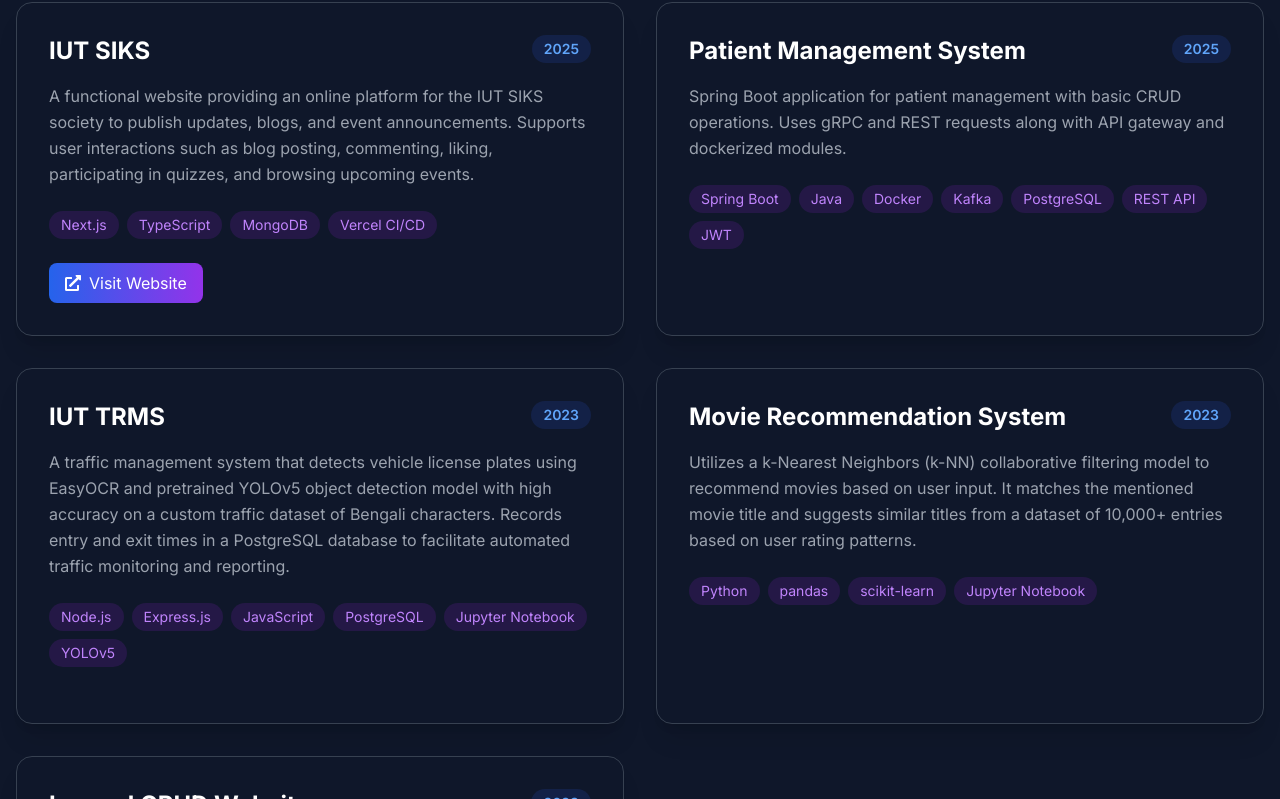
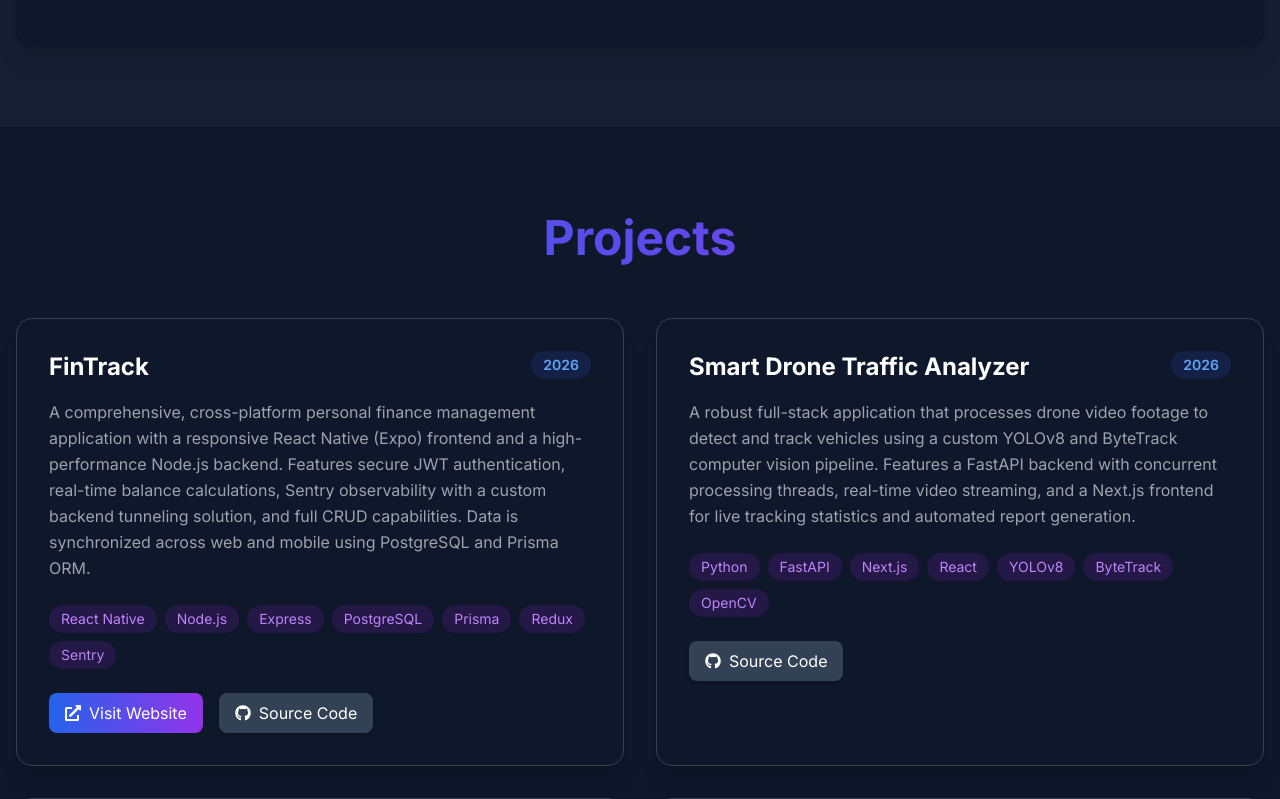
Before and after one commit to Shahrier-Al-Tanzim/my-official-portfolio, a Next.js app: page / in a window 1280 px wide. Shown: the part 3400-4199 px from the top of the page. Built offline with nearby package versions, Linux system fonts and the light colour scheme.

Commit message:
Updated latest projects

```diff
--- a/components/Projects.tsx
+++ b/components/Projects.tsx
@@ -5,6 +5,21 @@ import { FaExternalLinkAlt, FaGithub } from 'react-icons/fa';
 
 export default function Projects() {
   const projects = [
+    {
+      title: 'FinTrack',
+      year: '2026',
+      description: 'A comprehensive, cross-platform personal finance management application with a responsive React Native (Expo) frontend and a high-performance Node.js backend. Features secure JWT authentication, real-time balance calculations, Sentry observability with a custom backend tunneling solution, and full CRUD capabilities. Data is synchronized across web and mobile using PostgreSQL and Prisma ORM.',
+      technologies: ['React Native', 'Node.js', 'Express', 'PostgreSQL', 'Prisma', 'Redux', 'Sentry'],
+      link: 'https://fintrack-mobile.onrender.com',
+      github: 'https://github.com/Shahrier-Al-Tanzim/fintrack',
+    },
+    {
+      title: 'Smart Drone Traffic Analyzer',
+      year: '2026',
+      description: 'A robust full-stack application that processes drone video footage to detect and track vehicles using a custom YOLOv8 and ByteTrack computer vision pipeline. Features a FastAPI backend with concurrent processing threads, real-time video streaming, and a Next.js frontend for live tracking statistics and automated report generation.',
+      technologies: ['Python', 'FastAPI', 'Next.js', 'React', 'YOLOv8', 'ByteTrack', 'OpenCV'],
+      github: 'https://github.com/Shahrier-Al-Tanzim/drone-traffic-analyzer',
+    },
     {
       title: 'IUT SIKS',
       year: '2025',
@@ -87,6 +102,7 @@ export default function Projects() {
                   ))}
                 </div>
 
+                <div className="flex flex-wrap gap-4">
                   {project.link && (
                     <a
                       href={project.link}
@@ -98,6 +114,18 @@ export default function Projects() {
                       Visit Website
                     </a>
                   )}
+                  {project.github && (
+                    <a
+                      href={project.github}
+                      target="_blank"
+                      rel="noopener noreferrer"
+                      className="inline-flex items-center gap-2 px-4 py-2 bg-slate-800 dark:bg-slate-700 text-white rounded-lg hover:bg-slate-700 dark:hover:bg-slate-600 transition-all duration-300 shadow-md"
+                    >
+                      <FaGithub />
+                      Source Code
+                    </a>
+                  )}
+                </div>
               </motion.div>
             ))}
           </div>
--- a/components/Skills.tsx
+++ b/components/Skills.tsx
@@ -2,7 +2,7 @@
 
 import { motion } from 'framer-motion';
 import { FaReact, FaPhp, FaJava, FaPython, FaDocker, FaNodeJs } from 'react-icons/fa';
-import { SiTypescript, SiMysql, SiLaravel, SiSpringboot, SiJira, SiTrello } from 'react-icons/si';
+import { SiTypescript, SiMysql, SiLaravel, SiSpringboot, SiJira, SiTrello, SiFastapi, SiNextdotjs, SiOpencv, SiPostgresql, SiExpress, SiPrisma, SiRedux, SiSentry } from 'react-icons/si';
 
 export default function Skills() {
   const skillCategories = [
@@ -13,6 +13,7 @@ export default function Skills() {
         { name: 'ReactJS', icon: FaReact, color: 'text-cyan-500' },
         { name: 'TypeScript', icon: SiTypescript, color: 'text-blue-600' },
         { name: 'MySQL', icon: SiMysql, color: 'text-blue-700' },
+        { name: 'PostgreSQL', icon: SiPostgresql, color: 'text-blue-500' },
         { name: 'JavaScript', icon: FaNodeJs, color: 'text-yellow-500' },
         { name: 'Java', icon: FaJava, color: 'text-red-600' },
         { name: 'Python', icon: FaPython, color: 'text-blue-500' },
@@ -21,10 +22,18 @@ export default function Skills() {
     {
       title: 'Tools & Technologies',
       skills: [
+        { name: 'React Native', icon: FaReact, color: 'text-cyan-500' },
+        { name: 'Next.js', icon: SiNextdotjs, color: 'text-black dark:text-white' },
         { name: 'NodeJS', icon: FaNodeJs, color: 'text-green-600' },
+        { name: 'Express', icon: SiExpress, color: 'text-gray-800 dark:text-gray-200' },
+        { name: 'FastAPI', icon: SiFastapi, color: 'text-teal-600' },
+        { name: 'Prisma', icon: SiPrisma, color: 'text-blue-900 dark:text-blue-400' },
+        { name: 'Redux', icon: SiRedux, color: 'text-purple-500' },
+        { name: 'Sentry', icon: SiSentry, color: 'text-red-500' },
         { name: 'Laravel', icon: SiLaravel, color: 'text-red-600' },
         { name: 'Spring Boot', icon: SiSpringboot, color: 'text-green-600' },
         { name: 'Docker', icon: FaDocker, color: 'text-blue-600' },
+        { name: 'OpenCV', icon: SiOpencv, color: 'text-green-500' },
       ],
     },
     {
```
Also changed, not shown: 1 other file (tests, documents, lock files or other folders). Lines whose indentation alone changed are shown as unchanged.
